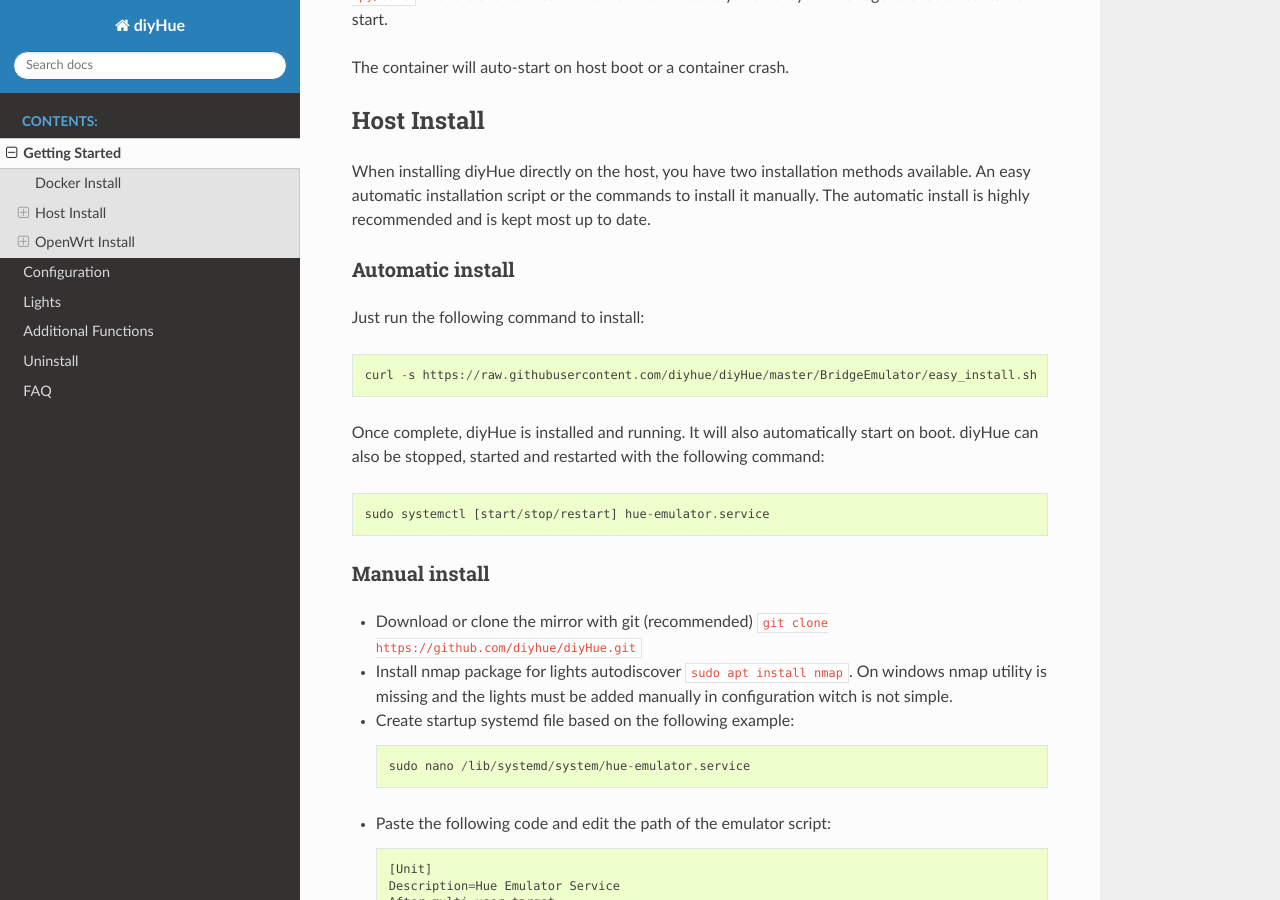
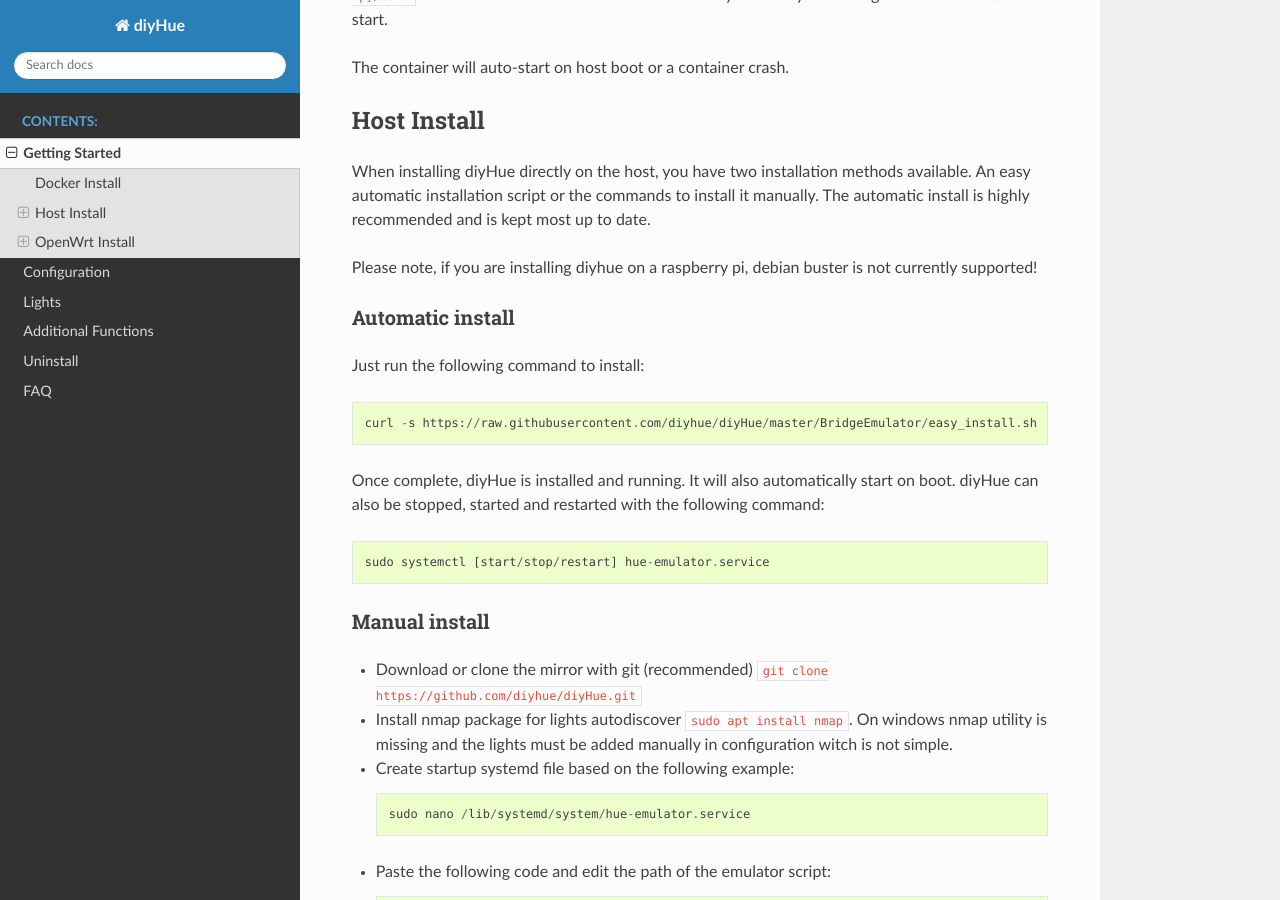
Before and after one commit to diyhue/ReadTheDocs, a Sphinx documentation site: the page built from source/getting_started.rst, in a window 1280 px wide and 900 px high, scrolled down 1281 px. Built offline with Sphinx 7.4.7 and the Read the Docs theme 2.0.0, drawn with Linux system fonts in a browser that asks for light colours.

Commit message:
Add no support for debian buster note

```diff
--- a/source/getting_started.rst
+++ b/source/getting_started.rst
@@ -32,6 +32,8 @@
 ------------
 
 When installing diyHue directly on the host, you have two installation methods available. An easy automatic installation script or the commands to install it manually. The automatic install is highly recommended and is kept most up to date.
+
+Please note, if you are installing diyhue on a raspberry pi, debian buster is not currently supported!
 
 Automatic install
 ~~~~~~~~~~~~~~~~~
```
